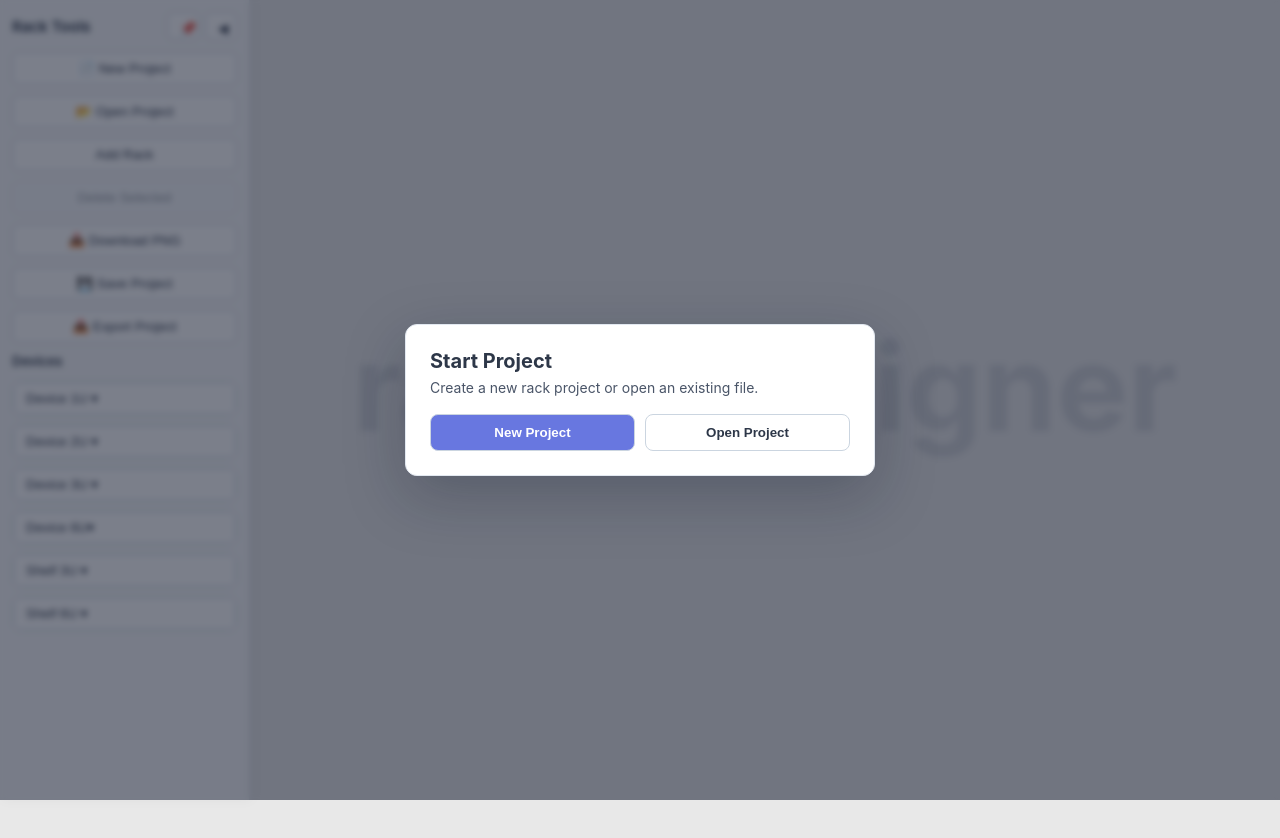
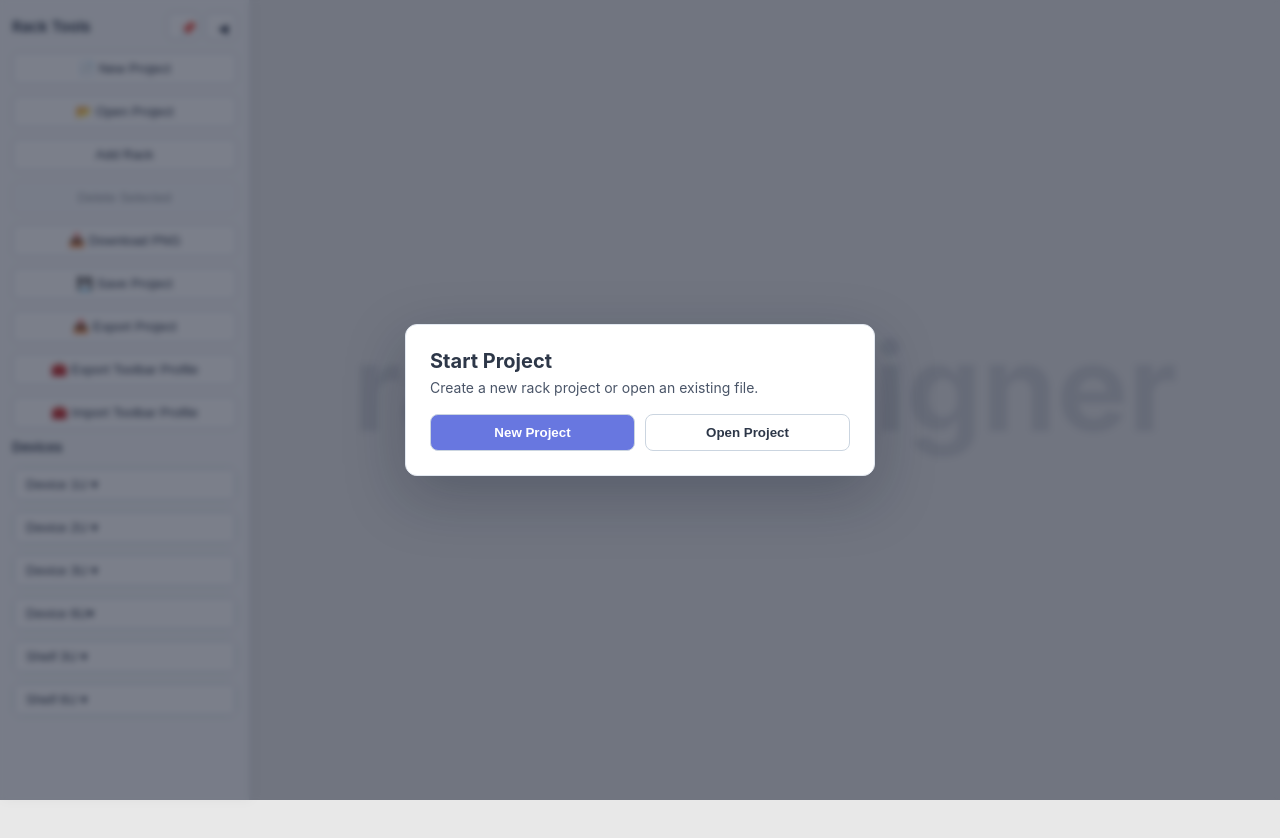
Before and after one commit to amassoud-ap34/rack-designer, a plain HTML site: page index.html in a window 1280 px wide. Drawn offline with nearby package versions, Linux system fonts and the light colour scheme.

Commit message:
new toolbar button for importing or exporting the toolbar in json format.

```diff
--- a/index.html
+++ b/index.html
@@ -22,6 +22,9 @@
                 <button id="downloadPngBtn" type="button">📥 Download PNG</button>
                 <button id="saveProjectBtn" type="button">💾 Save Project</button>
                 <button id="exportProjectBtn" type="button">📤 Export Project</button>
+                <button id="exportToolbarProfileBtn" type="button">🧰 Export Toolbar Profile</button>
+                <button id="importToolbarProfileBtn" type="button">🧰 Import Toolbar Profile</button>
+                <input id="toolbarProfileFileInput" type="file" accept="application/json" hidden />
                 <div id="autoSaveStatus" style="padding: 8px 12px; font-size: 11px; color: #718096; text-align: center; display: none;">
                     <span id="autoSaveText">Auto-save enabled</span>
                 </div>
```
